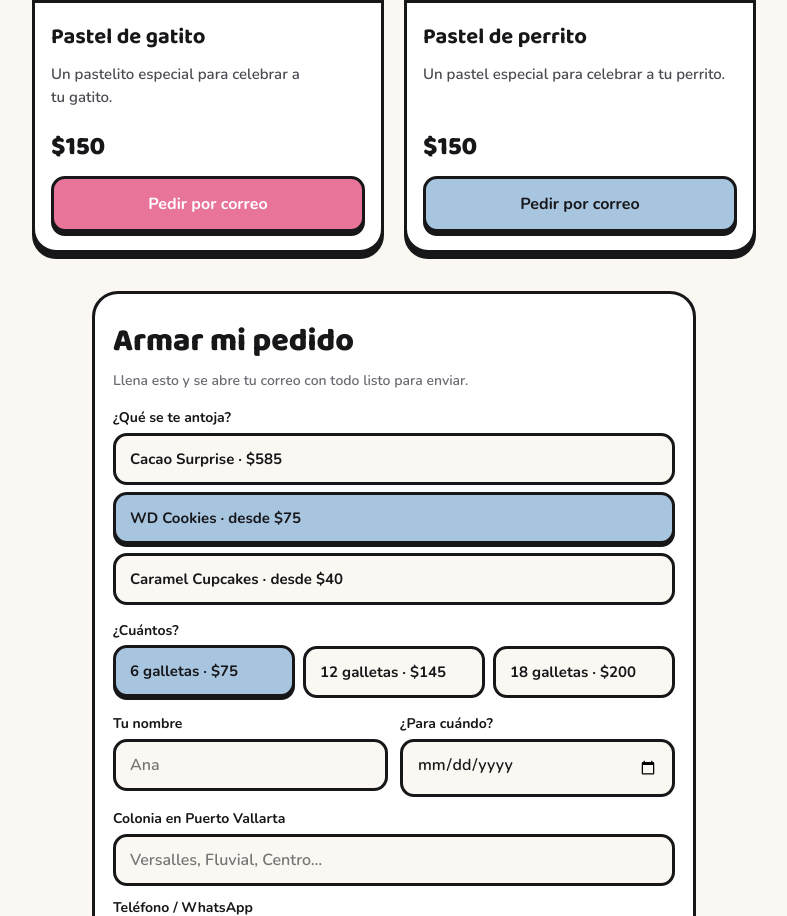
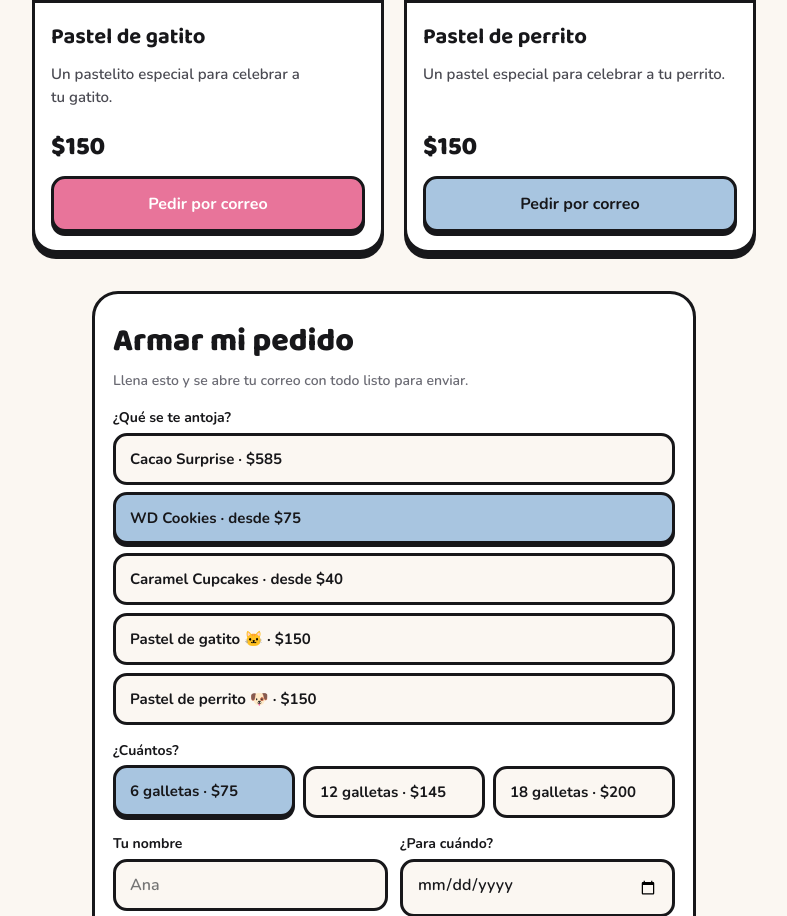
Before and after one commit to LargeSC/three-penguin-bakery, a plain HTML site: page index.html in a window 1280 px wide. Shown: the part 1884-2800 px from the top of the page, without its empty margins (246-1033 px from the left). Drawn offline with nearby package versions, Linux system fonts and the light colour scheme.

Commit message:
Pasteles de mascotas en el formulario y título "Nuestro menú"
Agrega el Pastel de gatito y el Pastel de perrito ($150) al armador de
pedidos, y cambia "Nuestros 3 pasteles" y "Ver los pasteles" por
"Nuestro menú" y "Ver el menú", porque el menú ya incluye cookies y
cupcakes.

Co-Authored-By: Claude Opus 5.5 <noreply@anthropic.com>

```diff
--- a/index.html
+++ b/index.html
@@ -49,7 +49,7 @@
     <p class="hero__tagline">Pasteles hechos con cariño por Felipe de 8 años, repostero oficial y jefe de chispas.</p>
 
     <p class="hero__actions">
-      <a class="btn btn--pink" href="#menu">Ver los pasteles</a>
+      <a class="btn btn--pink" href="#menu">Ver el menú</a>
       <a class="btn btn--white" href="#pedir">Pedir por correo</a>
       <a class="btn btn--blue btn--flagged" href="#mascotas">
         <span class="btn__flag">NEW</span>
@@ -62,7 +62,7 @@
 <main>
 
   <section class="menu" id="menu" aria-labelledby="menu-title">
-    <h2 class="section-title" id="menu-title">Nuestros 3 pasteles</h2>
+    <h2 class="section-title" id="menu-title">Nuestro menú</h2>
     <p class="section-sub">Cada uno se hornea por pedido. Avísanos 2 días antes <span aria-hidden="true">💛</span></p>
 
     <ul class="cake-grid">
@@ -202,6 +202,14 @@
           <input type="radio" name="cake" value="Caramel Cupcakes" data-options="1 cupcake:40|Caja de 6:230|Caja de 12:420" data-flavors="Fresa|Chocolate|Caramelo">
           <span class="picker__face">Caramel Cupcakes · desde $40</span>
         </label>
+        <label class="picker__opt">
+          <input type="radio" name="cake" value="Pastel de gatito" data-options="1 pastel:150">
+          <span class="picker__face">Pastel de gatito 🐱 · $150</span>
+        </label>
+        <label class="picker__opt">
+          <input type="radio" name="cake" value="Pastel de perrito" data-options="1 pastel:150">
+          <span class="picker__face">Pastel de perrito 🐶 · $150</span>
+        </label>
       </fieldset>
 
       <fieldset class="picker picker--qty" id="qty-picker" hidden>
```
